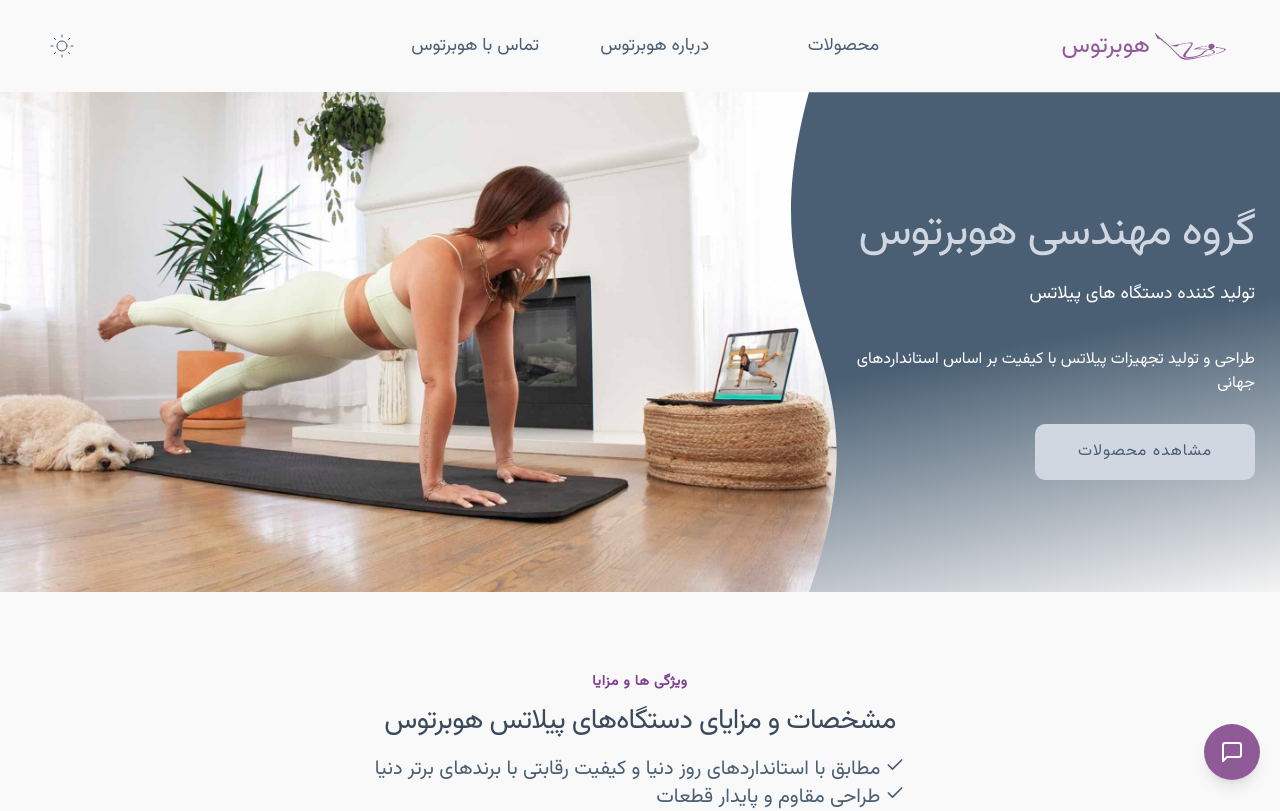
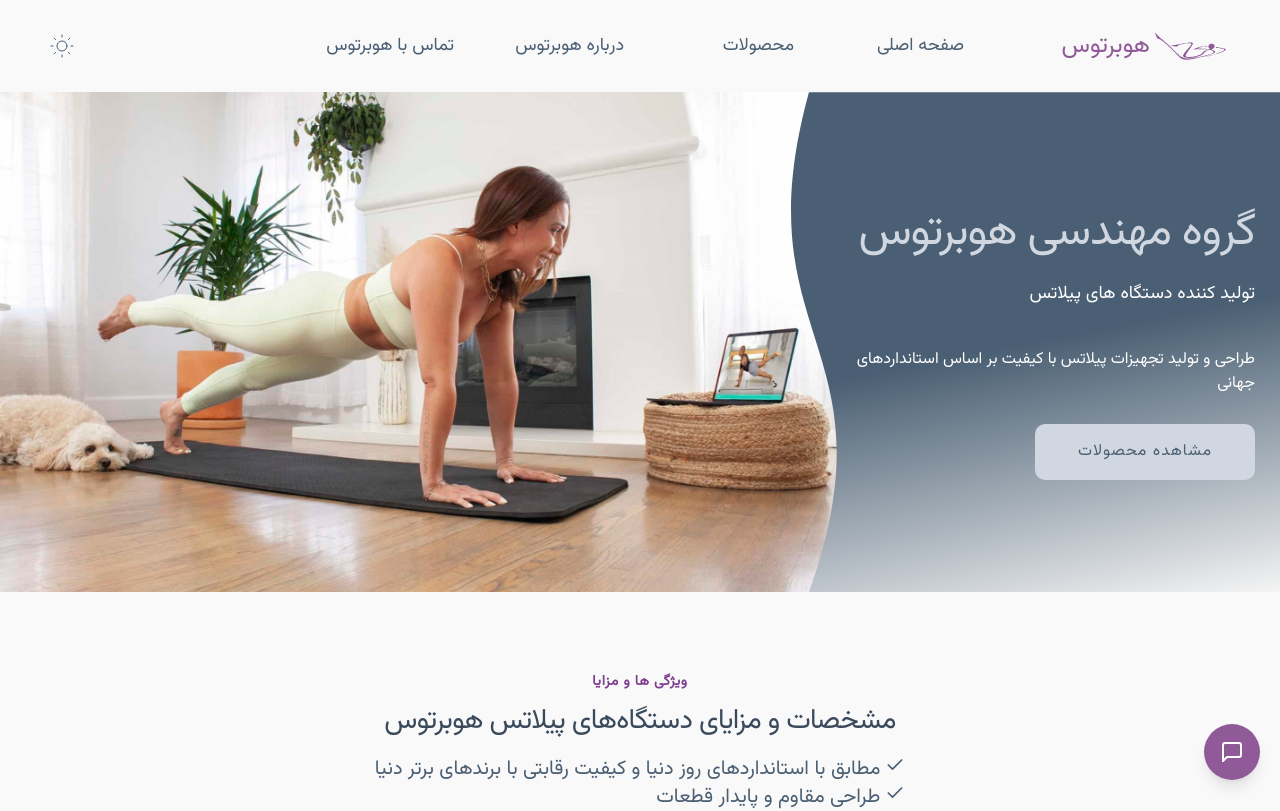
Before and after one commit to elhamest/hubertus-pilates-client, a Next.js app: page / in a window 1280 px wide. Shown: the top 811 px of the page. Built offline with nearby package versions, Linux system fonts and the light colour scheme.

Commit message:
Added home item to navigations

```diff
--- a/src/components/UI/footer/index.jsx
+++ b/src/components/UI/footer/index.jsx
@@ -9,6 +9,10 @@ import logoImage from "../../../../public/img/logo.svg";
 import styles from "./Footer.module.css";
 
 export function Footer() {
+  const filteredNavigations = faNavigations?.filter(
+    (item) => item?.showOnFooter === true
+  );
+
   return (
     <div className="relative" id="contact-us">
       <Container>
@@ -41,7 +45,7 @@ export function Footer() {
               <div className="text-accentColorBlue font-semibold">
                 {faConstants?.relatedContent}
               </div>
-              {faNavigations?.map((item, index) => (
+              {filteredNavigations?.map((item, index) => (
                 <Link
                   key={index}
                   href={item?.path}
--- a/src/components/UI/header/index.jsx
+++ b/src/components/UI/header/index.jsx
@@ -6,6 +6,7 @@ import { useTheme } from "next-themes";
 import Image from "next/image";
 
 import Navbar from "./navbar";
+import MobileNavbar from "./mobile-navbar";
 import ThemeChanger from "../theme-changer/DarkSwitch";
 import { faConstants } from "../../../../public/locales/fa/common";
 import { faNavigations } from "../../../data/fa";
--- a/src/components/UI/header/mobile-navbar/index.jsx
+++ b/src/components/UI/header/mobile-navbar/index.jsx
@@ -1,3 +1,5 @@
+import Link from "next/link";
+
 const MobileNavbar = ({ navigations, setIsOpen }) => {
   return (
     <>
--- a/src/data/fa/index.js
+++ b/src/data/fa/index.js
@@ -361,9 +361,10 @@ export const faProductCollections = [
 ];
 
 export const faNavigations = [
-  { title: "محصولات", path: "/collections" },
-  { title: "درباره هوبرتوس", path: "/about-us" },
-  { title: "تماس با هوبرتوس", path: "#contact-us" },
+  { title: "صفحه اصلی", path: "/", showOnFooter: false },
+  { title: "محصولات", path: "/collections", showOnFooter: true },
+  { title: "درباره هوبرتوس", path: "/about-us", showOnFooter: true },
+  { title: "تماس با هوبرتوس", path: "#contact-us", showOnFooter: true },
 ];
 
 export const faPersons = [
```
Also changed, not shown: src/data/en/index.js (+4 -3 lines).
